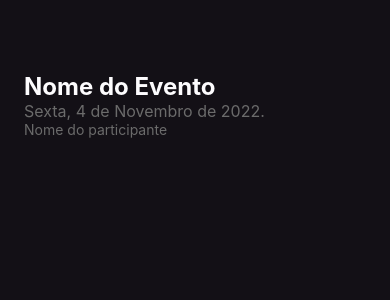
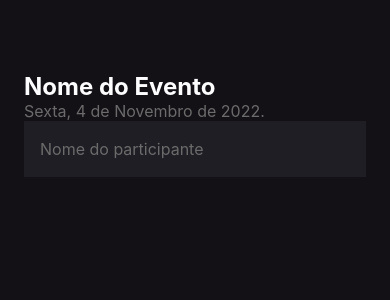
Before and after one commit to vladimiremi/ignite-reactnative, a React Native app in the folder inhere/: screen / in a window 390 px wide. Shown: the top 300 px of the page. Built offline with nearby package versions, Linux system fonts and the light colour scheme.

Commit message:
refactor: insert styles from the input

```diff
--- a/inhere/src/screens/Home/styles.ts
+++ b/inhere/src/screens/Home/styles.ts
@@ -13,4 +13,12 @@ export const styles = StyleSheet.create({
     marginTop: 48,
   },
   eventDate: { color: "#6B6B6B", fontSize: 16 },
+
+  input: {
+    backgroundColor: "#1F1E25",
+    height: 56,
+    color: "#fff",
+    padding: 16,
+    fontSize: 16,
+  },
 });
```
